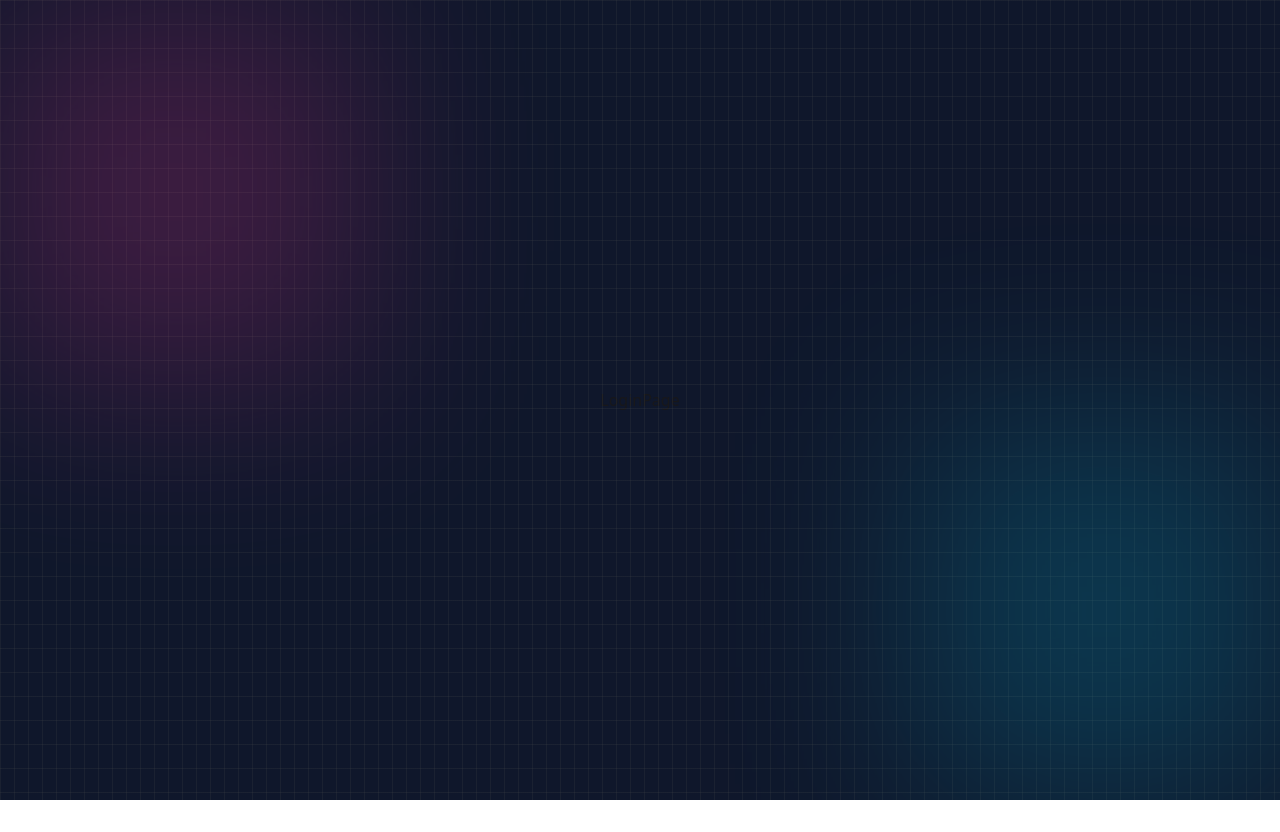
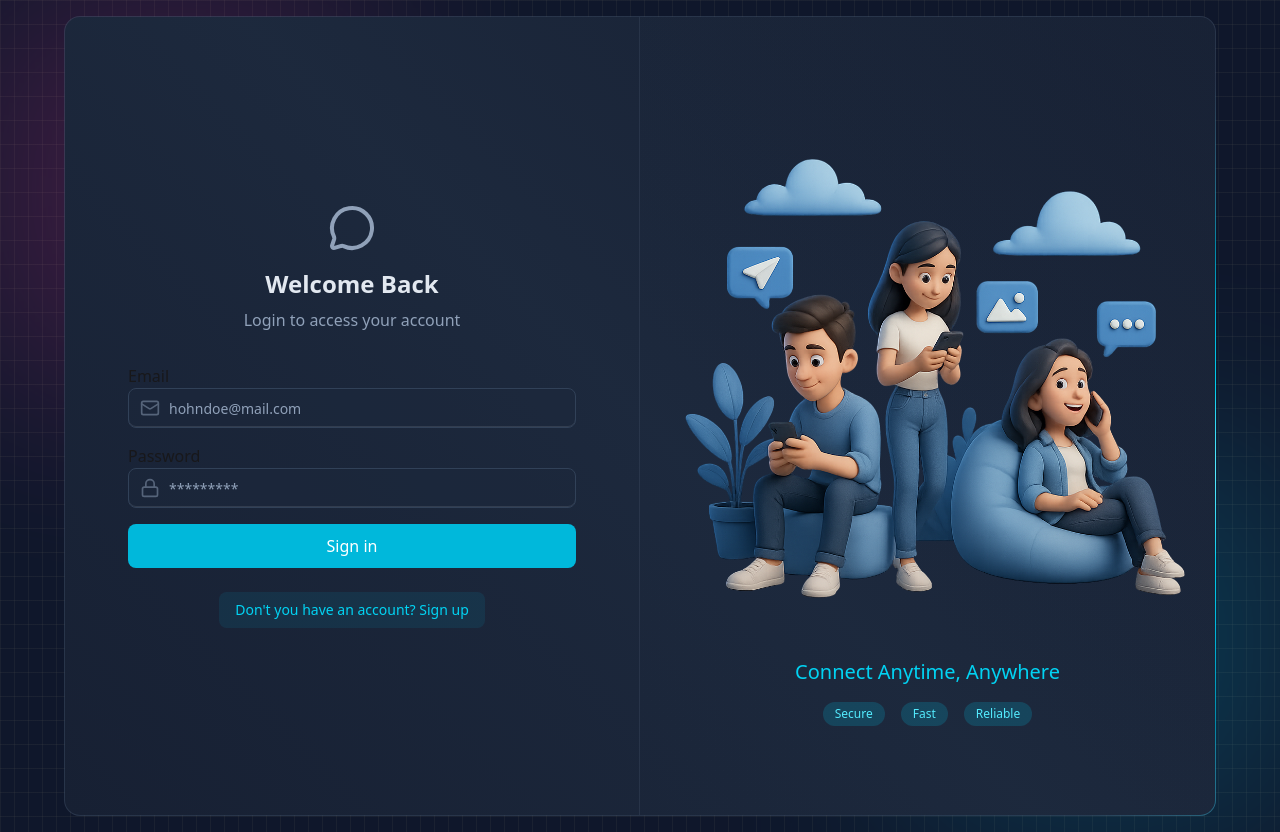
Before and after one commit to Mahmoud-Refaat07/chatify, a React (Vite) app in the folder frontend/: page /login in a window 1280 px wide. Before the commit the page ends 800 px from the top, so only its background shows below. Built offline with nearby package versions, Linux system fonts and the light colour scheme; no server answers.

Commit message:
login and logout implemented

```diff
--- a/frontend/index.html
+++ b/frontend/index.html
@@ -4,7 +4,7 @@
     <meta charset="UTF-8" />
     <link rel="icon" type="image/svg+xml" href="/vite.svg" />
     <meta name="viewport" content="width=device-width, initial-scale=1.0" />
-    <title>frontend</title>
+    <title>Chatify</title>
   </head>
   <body>
     <div id="root"></div>
--- a/frontend/src/pages/ChatPage.jsx
+++ b/frontend/src/pages/ChatPage.jsx
@@ -1,7 +1,14 @@
 import React from "react";
+import { useAuthStore } from "../store/useAuthStore";
 
 const ChatPage = () => {
-  return <div>ChatPage</div>;
+  const { logout } = useAuthStore();
+  return (
+    <div className="z-20">
+      <p>ChatPage</p>
+      <button onClick={logout}>Logout</button>
+    </div>
+  );
 };
 
 export default ChatPage;
--- a/frontend/src/pages/LoginPage.jsx
+++ b/frontend/src/pages/LoginPage.jsx
@@ -1,5 +1,132 @@
+import { useState } from "react";
+import BorderAnimatedContainer from "../components/BorderAnimatedContainer.jsx";
+import { useAuthStore } from "../store/useAuthStore.js";
+import {
+  MessageCircleIcon,
+  MailIcon,
+  LoaderIcon,
+  LockIcon,
+} from "lucide-react";
+import { Link } from "react-router";
+
 const LoginPage = () => {
-  return <div>LoginPage</div>;
+  const [formData, setFormData] = useState({
+    email: "",
+    password: "",
+  });
+
+  const { isLoginIn, login } = useAuthStore();
+
+  const handleSubmit = (e) => {
+    e.preventDefault();
+    login(formData);
+  };
+
+  return (
+    <div className="w-full flex items-center justify-center p-4 bg-slate-900">
+      <div className="relative w-full max-w-6xl md:h-[800px] h-[650px]">
+        <BorderAnimatedContainer>
+          <div className="w-full flex flex-col md:flex-row">
+            {/* FORM CLOUMN - LEFT SIDE */}
+            <div className="md:w-1/2 p-8 flex items-center justify-center md:border-r border-slate-600/30">
+              <div className="w-full max-w-md">
+                {/* HEADING TEXT */}
+                <div className="text-center mb-8">
+                  <MessageCircleIcon className="w-12 h-12 mx-auto text-slate-400 mb-4" />
+                  <h2 className="text-2xl font-bold text-slate-200 mb-2">
+                    Welcome Back
+                  </h2>
+                  <p className="text-slate-400">
+                    Login to access your account{" "}
+                  </p>
+                </div>
+
+                {/* FORM */}
+                <form onSubmit={handleSubmit} className="space-y-4">
+                  {/* EMAIL INPUT */}
+                  <div>
+                    <label className="auth-input=label">Email</label>
+                    <div className="relative">
+                      <MailIcon className="auth-input-icon" />
+                      <input
+                        type="email"
+                        className="input"
+                        placeholder="hohndoe@mail.com"
+                        value={formData.email}
+                        onChange={(e) => {
+                          setFormData({
+                            ...formData,
+                            email: e.target.value,
+                          });
+                        }}
+                      />
+                    </div>
+                  </div>{" "}
+                  {/* PASSWORD INPUT */}
+                  <div>
+                    <label className="auth-input=label">Password</label>
+                    <div className="relative">
+                      <LockIcon className="auth-input-icon" />
+                      <input
+                        type="password"
+                        className="input"
+                        placeholder="*********"
+                        value={formData.password}
+                        onChange={(e) => {
+                          setFormData({
+                            ...formData,
+                            password: e.target.value,
+                          });
+                        }}
+                      />
+                    </div>
+                  </div>
+                  {/* SUBMIT BUTTON */}
+                  <button
+                    className="auth-btn"
+                    type="submit"
+                    disabled={isLoginIn}
+                  >
+                    {isLoginIn ? (
+                      <LoaderIcon className="w-full h-5 animate-spin text-center" />
+                    ) : (
+                      "Sign in"
+                    )}
+                  </button>
+                </form>
+                <div className="mt-6 text-center">
+                  <Link to={"/signup"} className="auth-link">
+                    Don't you have an account? Sign up
+                  </Link>
+                </div>
+              </div>
+            </div>
+            {/* FORM ILLUSTRATION - RIGHT SIDE*/}
+            <div className="hidden md:w-1/2 md:flex items-center justify-center p-6 bg-gradient-to-bl from-slate-800/20 to-transparent">
+              <div>
+                <img
+                  src="/login.png"
+                  alt="People using mobile devices"
+                  className="w-full h-auto object-contain"
+                />
+                <div className="mt-6 text-center">
+                  <h3 className="text-xl font-medium text-cyan-400">
+                    Connect Anytime, Anywhere
+                  </h3>
+
+                  <div className="mt-4 flex justify-center gap-4">
+                    <span className="auth-badge">Secure</span>
+                    <span className="auth-badge">Fast</span>
+                    <span className="auth-badge">Reliable</span>
+                  </div>
+                </div>
+              </div>
+            </div>
+          </div>
+        </BorderAnimatedContainer>
+      </div>
+    </div>
+  );
 };
 
 export default LoginPage;
--- a/frontend/src/pages/SignUpPage.jsx
+++ b/frontend/src/pages/SignUpPage.jsx
@@ -1,8 +1,13 @@
 import { useState } from "react";
 import BorderAnimatedContainer from "../components/BorderAnimatedContainer.jsx";
 import { useAuthStore } from "../store/useAuthStore.js";
-import { MessageCircleIcon, UserIcon } from "lucide-react";
-import { LoaderIcon } from "react-hot-toast";
+import {
+  MessageCircleIcon,
+  UserIcon,
+  LoaderIcon,
+  MailIcon,
+  LockIcon,
+} from "lucide-react";
 import { Link } from "react-router";
 
 const SignUpPage = () => {
@@ -61,7 +66,7 @@
                   <div>
                     <label className="auth-input=label">Email</label>
                     <div className="relative">
-                      <UserIcon className="auth-input-icon" />
+                      <MailIcon className="auth-input-icon" />
                       <input
                         type="email"
                         className="input"
@@ -80,7 +85,7 @@
                   <div>
                     <label className="auth-input=label">Password</label>
                     <div className="relative">
-                      <UserIcon className="auth-input-icon" />
+                      <LockIcon className="auth-input-icon" />
                       <input
                         type="password"
                         className="input"
--- a/frontend/src/store/useAuthStore.js
+++ b/frontend/src/store/useAuthStore.js
@@ -6,6 +6,7 @@
   authUser: null,
   isCheckingAuth: true,
   isSigningUp: false,
+  isLoginIn: false,
 
   checkAuth: async () => {
     try {
@@ -18,6 +19,7 @@
       set({ isCheckingAuth: false });
     }
   },
+
   signup: async (data) => {
     set({ isSigningUp: true });
     try {
@@ -33,4 +35,27 @@
       set({ isSigningUp: false });
     }
   },
+
+  login: async (data) => {
+    set({ isLoginingIn: true });
+    try {
+      const res = await axiosInstance.post("auth/login", data);
+      toast.success("Logged in successfully");
+      set({ authUser: res.data });
+    } catch (error) {
+      toast.error(error.response.data.message);
+    } finally {
+      set({ isLoginingIn: false });
+    }
+  },
+
+  logout: async () => {
+    try {
+      await axiosInstance.post("auth/logout");
+      set({ authUser: null });
+      toast.success("Logged out sucessfully");
+    } catch (error) {
+      console.log("Logout error", error);
+    }
+  },
 }));
```
Also changed, not shown: 1 other file (tests, documents, lock files or other folders).
